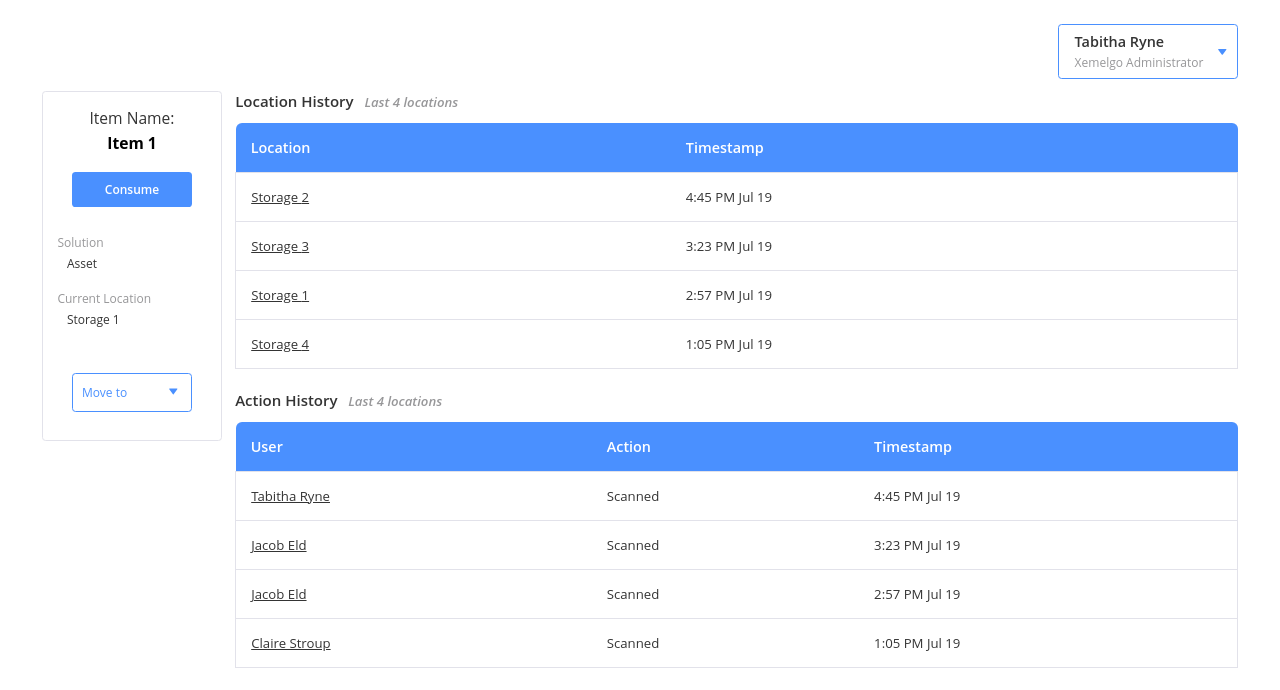
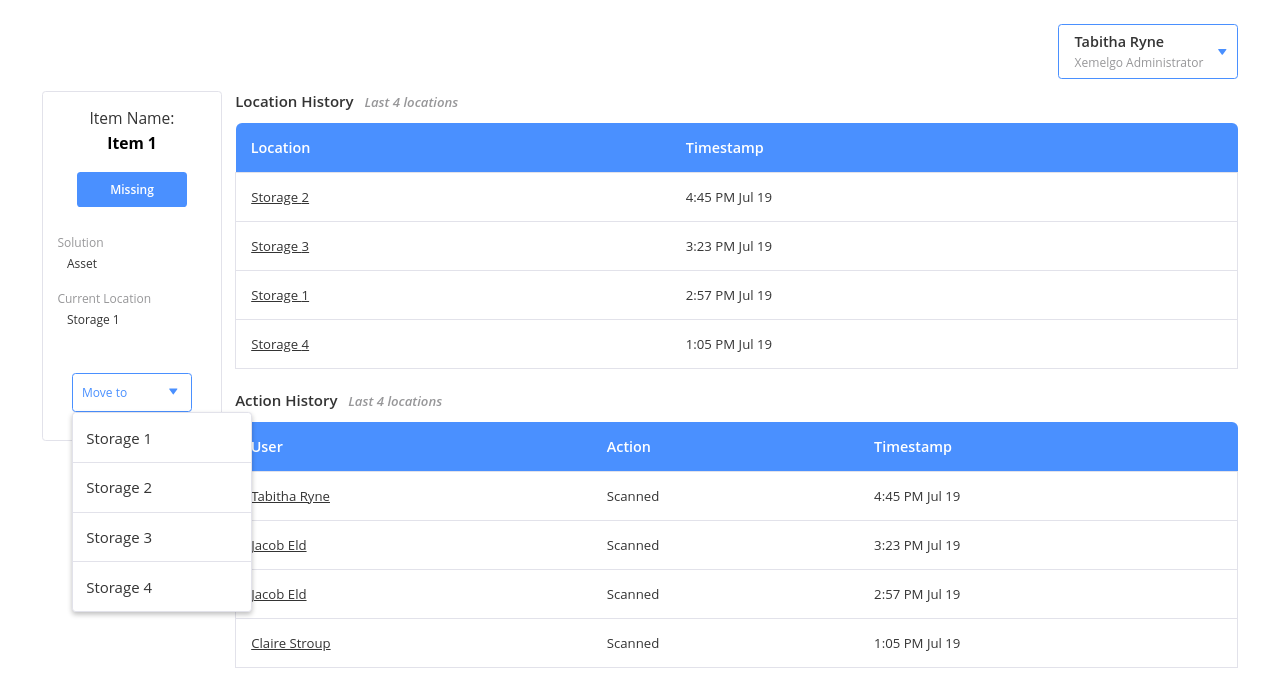
Before and after one commit to MingkuanY/xemelgo-dashboard, a React (Vite) app: page /1/1 in a window 1280 px wide. Both pictures are taken after a click on the button "Move to". Shown: the top 690 px of the page. Built offline with nearby package versions, Linux system fonts and the light colour scheme.

Commit message:
Dropdown menu + dynamic rendering based on solution type

```diff
--- a/package.json
+++ b/package.json
@@ -10,6 +10,7 @@
     "preview": "vite preview"
   },
   "dependencies": {
+    "classnames": "^2.5.1",
     "react": "^18.3.1",
     "react-dom": "^18.3.1",
     "react-router-dom": "^6.26.2"
--- a/src/components/tables/Table.tsx
+++ b/src/components/tables/Table.tsx
@@ -30,7 +30,7 @@ export default function Table<T extends {}>({ name, subtitle, columns, data, ren
           {data.map((item, index) => (
             <tr key={index}
               onClick={() => onRowClick(item)}
-              className={isRowHighlighted(item) && styles.highlight}
+              className={isRowHighlighted(item) ? styles.highlight : ''}
             >
               {renderRow(item)}
             </tr>
--- a/src/pages/Details.tsx
+++ b/src/pages/Details.tsx
@@ -4,6 +4,8 @@ import { ActionHistory, Item, LocationHistory } from '../utils/types'
 import LocationHistoryTable from '../components/tables/LocationHistoryTable';
 import ActionHistoryTable from '../components/tables/ActionHistoryTable';
 import Icon from '../components/Icon';
+import { useEffect, useRef, useState } from 'react';
+import classnames from 'classnames';
 
 export default function Details({ data, location_history, action_history }: { data: Item[], location_history: LocationHistory[], action_history: ActionHistory[] }) {
   const { name } = useParams<{ name: string }>();
@@ -15,20 +17,50 @@ export default function Details({ data, location_history, action_history }: { da
   }
 
   /**
-   * Renders the corresponding action based on the current item's solution type.
+   * Renders the corresponding texts based on the current item's solution type.
    *
-   * @returns action user can take
+   * @returns an object containing submit button and action button text
    */
-  const renderAction = () => {
+  const renderActionTexts = () => {
     switch (item.solution) {
       case "Asset":
-        return "Move to";
+        return { submitText: "Missing", actionText: "Move to" };
       case "Inventory":
-        return "Scan at";
+        return { submitText: "Consume", actionText: "Scan at" };
       case "WO":
-        return "Receive at";
+        return { submitText: "Complete", actionText: "Receive at" };
     }
   }
+
+  const { submitText, actionText } = renderActionTexts();
+
+  // Location selection dropdown logic
+
+  const [isDropdownOpen, setIsDropdownOpen] = useState(false);
+  const actionRef = useRef<HTMLDivElement>(null);
+
+  const handleStorageSelect = (storageNumber: number) => {
+    setIsDropdownOpen(false);
+    setSelectedLocation(storageNumber);
+  }
+
+  useEffect(() => {
+    const handleClickOutside = (e: MouseEvent) => {
+      if (actionRef.current && !actionRef.current.contains(e.target as Node)) {
+        setIsDropdownOpen(false);
+      }
+    }
+
+    document.addEventListener('mousedown', handleClickOutside);
+    return () => {
+      document.removeEventListener('mousedown', handleClickOutside);
+    }
+  })
+
+  // Possible storage locations
+  const storageLocations = [1, 2, 3, 4]
+
+  const [selectedLocation, setSelectedLocation] = useState<number | null>(null);
 
   return (
     <div className={styles.main}>
@@ -36,7 +68,7 @@ export default function Details({ data, location_history, action_history }: { da
         <div className={styles.topSection}>
           <p className={styles.itemHeading}>Item Name:</p>
           <p className={styles.itemNumber}>Item {name}</p>
-          <button className={styles.submitBtn}>Consume</button>
+          <button className={styles.submitBtn}>{submitText}</button>
         </div>
         <div className={styles.middleSection}>
           <div className={styles.infoContainer}>
@@ -48,12 +80,23 @@ export default function Details({ data, location_history, action_history }: { da
             <p className={styles.name}>Storage {item.location}</p>
           </div>
         </div>
-        <button className={styles.actionBtn}>
-          <p className={styles.btnText}>{renderAction()}</p>
-          <div className={styles.dropdown}>
-            <Icon type="dropdown" fill="#4A90FF" />
+        <div className={styles.actionContainer} ref={actionRef} >
+          <button className={styles.actionBtn} onClick={() => setIsDropdownOpen(prev => !prev)}>
+            <p className={styles.btnText}>{`${actionText} ${selectedLocation ? selectedLocation : ''}`}</p>
+            <div className={styles.dropdown}>
+              <Icon type="dropdown" fill="#4A90FF" />
+            </div>
+          </button>
+
+
+          <div className={classnames(styles.dropdownMenu, isDropdownOpen ? styles.open : '')}>
+            <ul>
+              {storageLocations.map(storage => (
+                <li key={storage} className={selectedLocation === storage ? styles.selected : ''} onClick={() => handleStorageSelect(storage)}>Storage {storage}</li>
+              ))}
+            </ul>
           </div>
-        </button>
+        </div>
       </div>
 
       <div className={styles.right}>
--- a/src/styles/details.module.scss
+++ b/src/styles/details.module.scss
@@ -74,8 +74,11 @@
       }
     }
 
+    .actionContainer {
+      margin-top: 3.75rem;
+      position: relative;
+
       .actionBtn {
-      margin-top: 3.75rem;
         width: 10rem;
         border: 0.1rem solid mixin.$blue;
         border-radius: 0.3rem;
@@ -94,6 +97,47 @@
           aspect-ratio: 1;
         }
       }
+
+      .dropdownMenu {
+        position: absolute;
+        width: 15rem;
+        background-color: mixin.$white;
+        border: 0.1rem solid mixin.$border-gray;
+        border-radius: 0.3rem;
+        box-shadow: 0 0.2rem 0.4rem 0 rgba(0, 0, 0, 0.25);
+
+        // hidden state
+        opacity: 0;
+        transform: translateY(-1rem);
+        transition: 0.3s ease;
+        visibility: hidden;
+
+        &.open {
+          opacity: 1;
+          transform: translateY(0);
+          visibility: visible;
+        }
+
+        li {
+          border-bottom: 0.1rem solid mixin.$border-gray;
+          padding: 1.2rem 1.1rem;
+          cursor: pointer;
+          transition: 0.3s;
+
+          font-weight: 500;
+          font-size: 1.25rem;
+          color: mixin.$primary;
+
+          &:last-child {
+            border-bottom: none;
+          }
+
+          &:hover, &.selected {
+            background-color: mixin.$transparent-blue;
+          }
+        }
+      }
+    }
   }
 
   .right {
--- a/src/styles/mixin.scss
+++ b/src/styles/mixin.scss
@@ -7,4 +7,5 @@ $background-gray: #F1F1F2;
 $white: #FFF;
 
 $blue: #4A90FF;
+$transparent-blue: #4A90FF40;
 $dark-blue: #3d87ff;
```
Also changed, not shown: 1 other file (tests, documents, lock files or other folders). Lines whose indentation alone changed are shown as unchanged.
